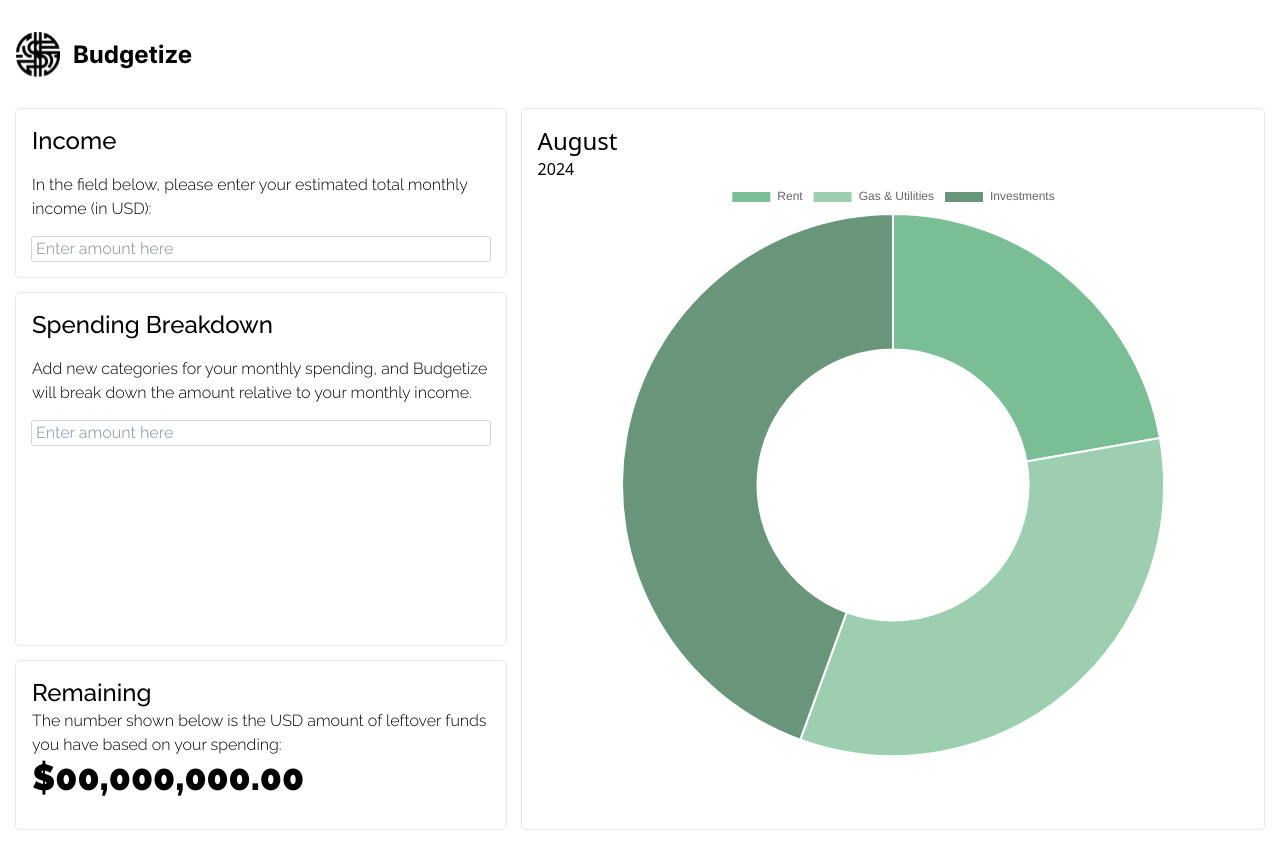
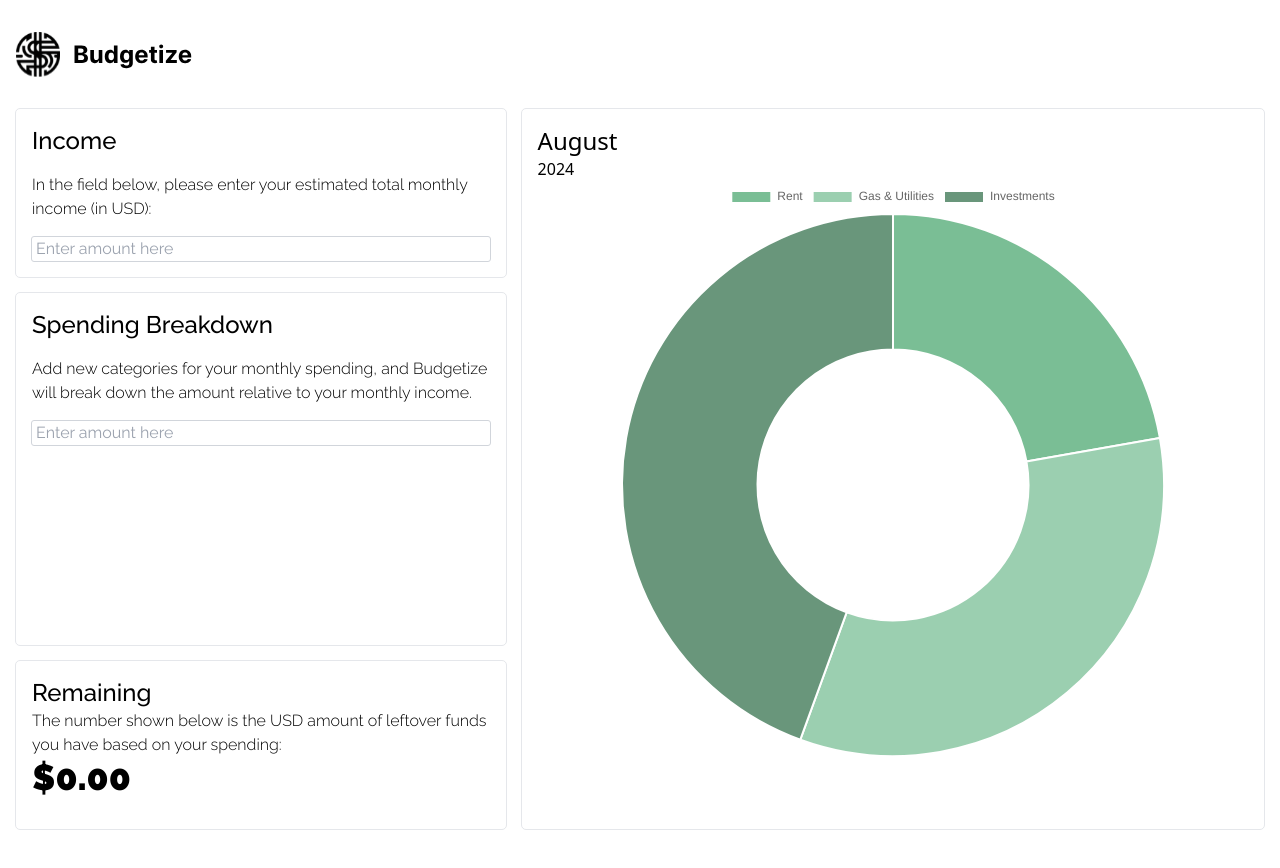
Before and after one commit to NicholasGannon/Budgetize, a React (Vite) app: page / in a window 1280 px wide. Shown: the top 868 px of the page. Built offline with nearby package versions, Linux system fonts and the light colour scheme.

Commit message:
Incorporated state to subtract Income from spent

```diff
--- a/src/components/BreakdownCard.jsx
+++ b/src/components/BreakdownCard.jsx
@@ -1,9 +1,18 @@
-export default function BreakdownCard() {
+export default function BreakdownCard({setSpending}) {
+    const handleChange = (e) => {
+        setSpending(Number(e.target.value));
+    }
+
     return (
         <div className="flex flex-col gap-4 outline outline-1 outline-gray-200 p-4 rounded font-Raleway" style={{gridArea: "2 / 1 / 4 / 3"}}>
             <h2 className="text-2xl font-medium">Spending Breakdown</h2>
             <p className="text-base font-light">Add new categories for your monthly spending, and Budgetize will break down the amount relative to your monthly income.</p>
-            <input className="text-base indent-1 outline outline-1 outline-gray-300 rounded-sm" type="number" placeholder="Enter amount here"/>
+            <input
+                className="text-base indent-1 outline outline-1 outline-gray-300 rounded-sm"
+                type="number"
+                placeholder="Enter amount here"
+                onChange={handleChange}
+            />
         </div>
     )
 }
--- a/src/components/Dashboard.jsx
+++ b/src/components/Dashboard.jsx
@@ -1,14 +1,21 @@
+import { useState } from "react"
 import IncomeCard from "./IncomeCard"
 import BreakdownCard from "./BreakdownCard"
 import RemainingCard from "./RemainingCard"
 import Visuals from "./Visuals"
 
 export default function Dashboard() {
+    const [income, setIncome] = useState(0);
+    const [spending, setSpending] = useState(0);
+
+    // Calculate remaining amount
+    const remainingAmount = income - spending;
+
     return (
         <section className="flex flex-col lg:grid grid-cols-5 grid-rows-4 gap-4 pb-12">
-            <IncomeCard />
-            <BreakdownCard />
-            <RemainingCard />
+            <IncomeCard setIncome={setIncome} />
+            <BreakdownCard setSpending={setSpending} />
+            <RemainingCard remainingAmount={remainingAmount} />
             <Visuals />
         </section>
     )
--- a/src/components/IncomeCard.jsx
+++ b/src/components/IncomeCard.jsx
@@ -1,9 +1,18 @@
-export default function IncomeCard() {
+export default function IncomeCard({setIncome}) {
+    const handleChange = (e) => {
+        setIncome(Number(e.target.value));
+    }
+
     return(
         <div className="flex flex-col gap-4 outline outline-1 outline-gray-200 p-4 rounded font-Raleway" style={{gridArea: "1 / 1 / 2 / 3"}}>
             <h2 className="text-2xl font-medium">Income</h2>
             <p className="text-base font-light">In the field below, please enter your estimated total monthly income (in USD):</p>
-            <input className="text-base indent-1 outline outline-1 outline-gray-300 rounded-sm" type="number" placeholder="Enter amount here"/>
+            <input
+                className="text-base indent-1 outline outline-1 outline-gray-300 rounded-sm"
+                type="number"
+                placeholder="Enter amount here"
+                onChange={handleChange}
+            />
         </div>
     )
 }
--- a/src/components/RemainingCard.jsx
+++ b/src/components/RemainingCard.jsx
@@ -1,9 +1,9 @@
-export default function RemainingCard() {
+export default function RemainingCard({remainingAmount}) {
     return (
         <div className="outline outline-1 outline-gray-200 p-4 rounded font-Raleway" style={{gridArea: "4 / 1 / 5 / 3"}}>
             <h2 className="text-2xl font-medium">Remaining</h2>
             <p className="text-base font-light">The number shown below is the USD amount of leftover funds you have based on your spending:</p>
-            <h3 className="text-4xl font-black">$00,000,000.00</h3>
+            <h3 className="text-4xl font-black">${remainingAmount.toFixed(2)}</h3>
         </div>
     )
 }
```
